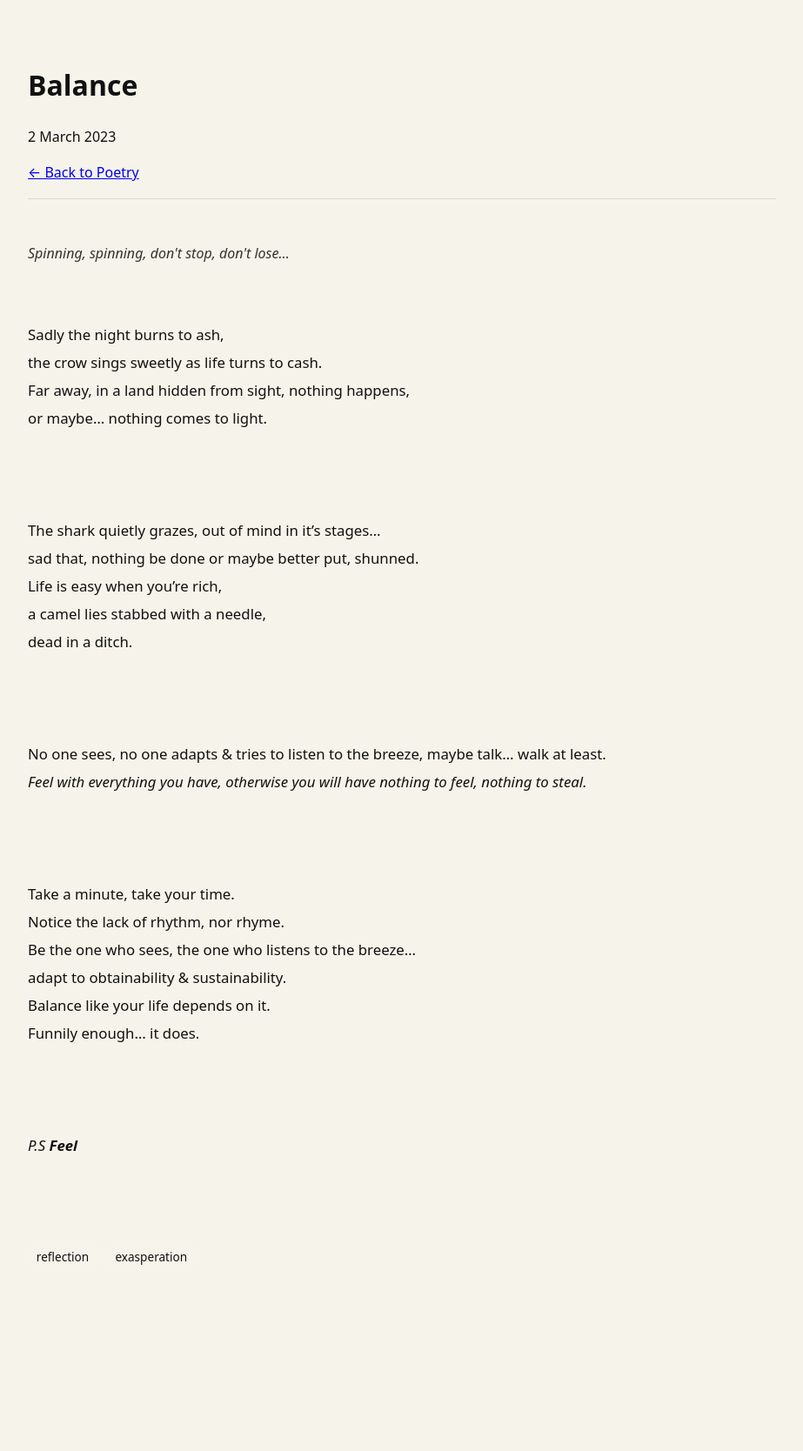
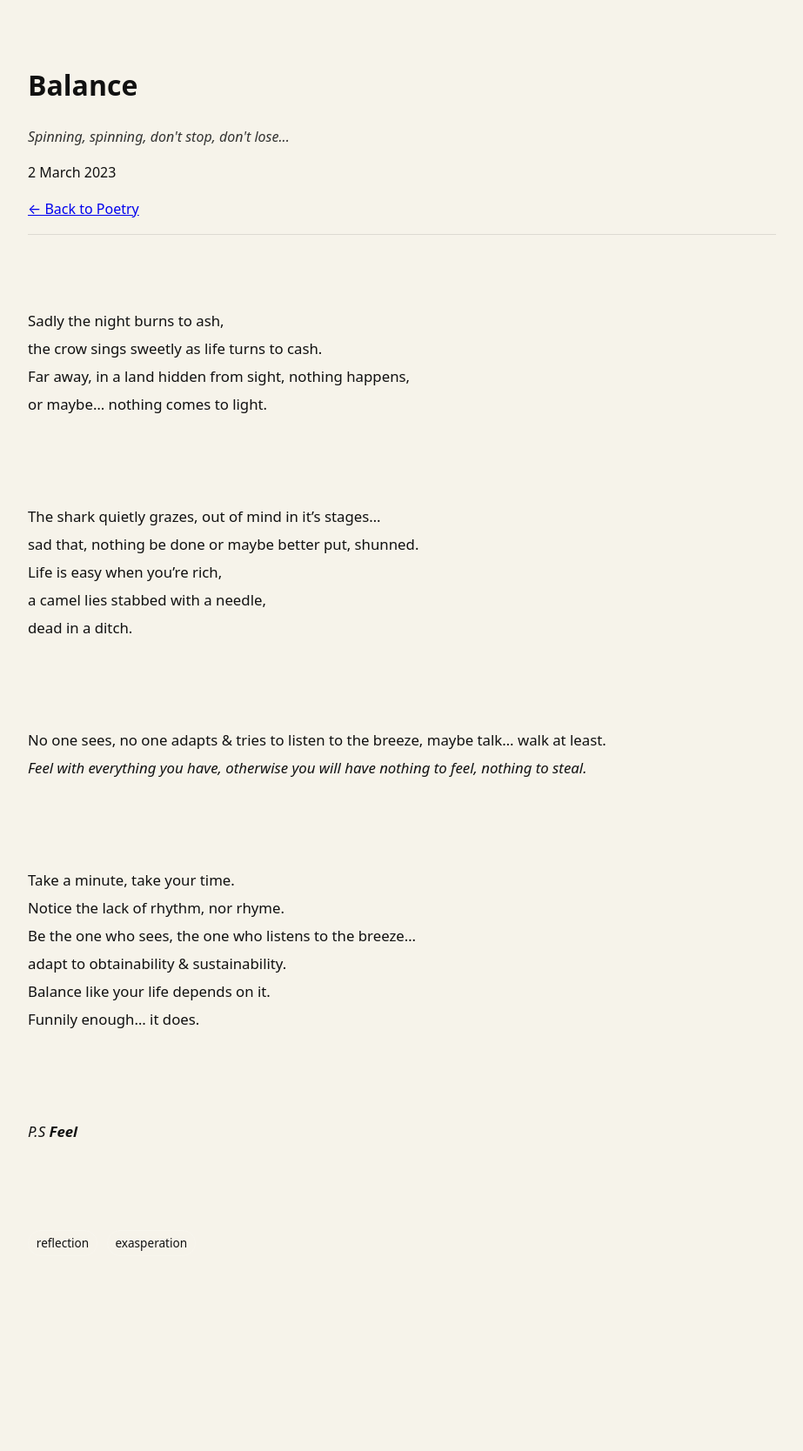
Before and after one commit to Wagz28/Wagz28.github.io, a Jekyll site: the page built from _poems/balance.md, in a window 1280 px wide. Shown: the whole page at 87% size, without its empty margins (178-1101 px from the left). Built offline with Jekyll 4.4.1, drawn with Linux system fonts in a browser that asks for light colours.

Commit message:
Summary layout change

```diff
--- a/_layouts/poem.html
+++ b/_layouts/poem.html
@@ -13,6 +13,9 @@
   <main class="container">
     <header class="header">
       <h1>{{ page.title }}</h1>
+      {% if page.summary %}
+        <p class="poem-summary">{{ page.summary }}</p>
+      {% endif %}
       <p class="tagline">
         {% if page.date %}{{ page.date | date: "%-d %B %Y" }}{% endif %}
       </p>
@@ -20,9 +23,6 @@
     </header>
 
     <section class="section poem-page">
-      {% if page.summary %}
-        <p class="poem-summary">{{ page.summary }}</p>
-      {% endif %}
 
       <article class="poem-body">
         {{ content }}
```
